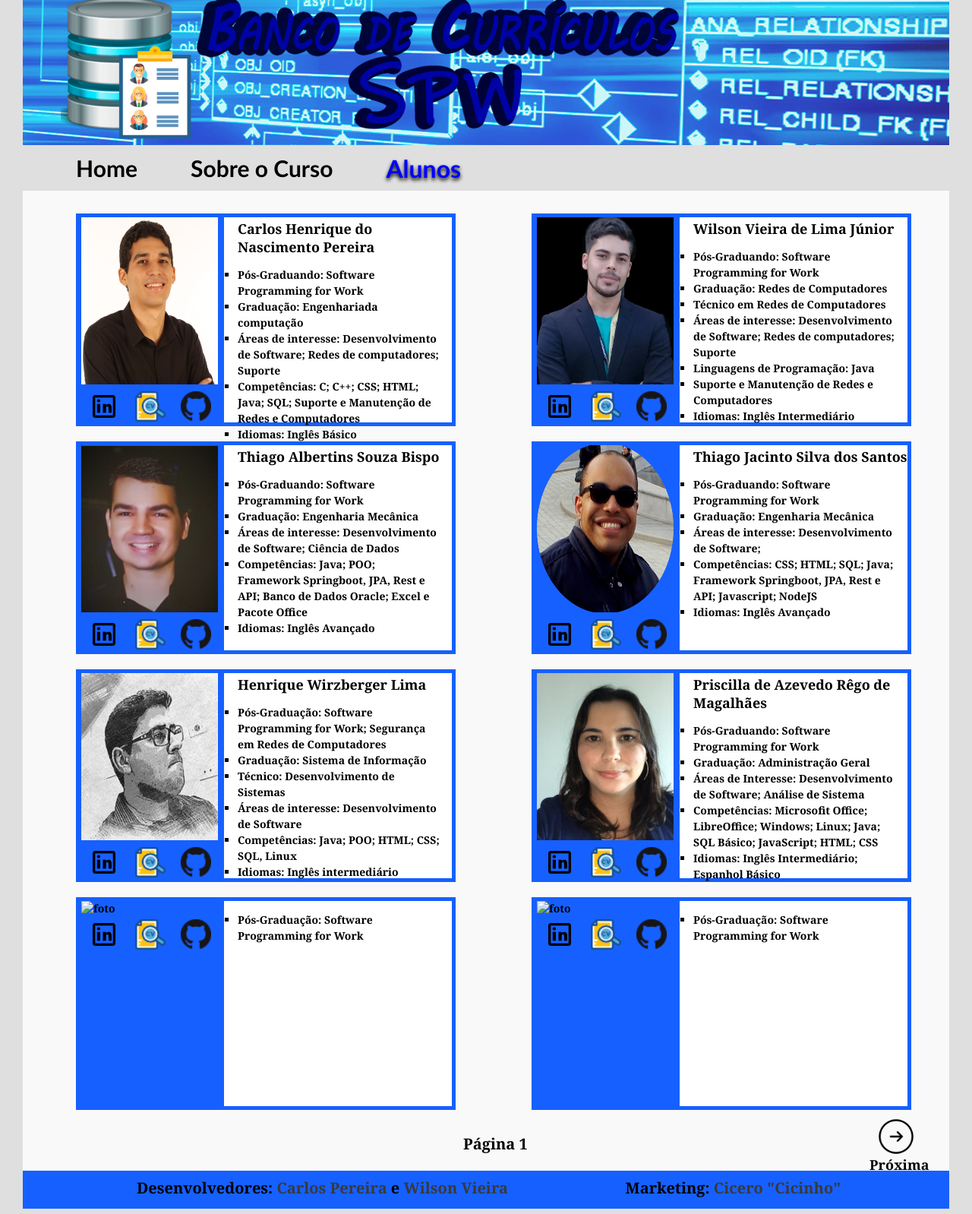
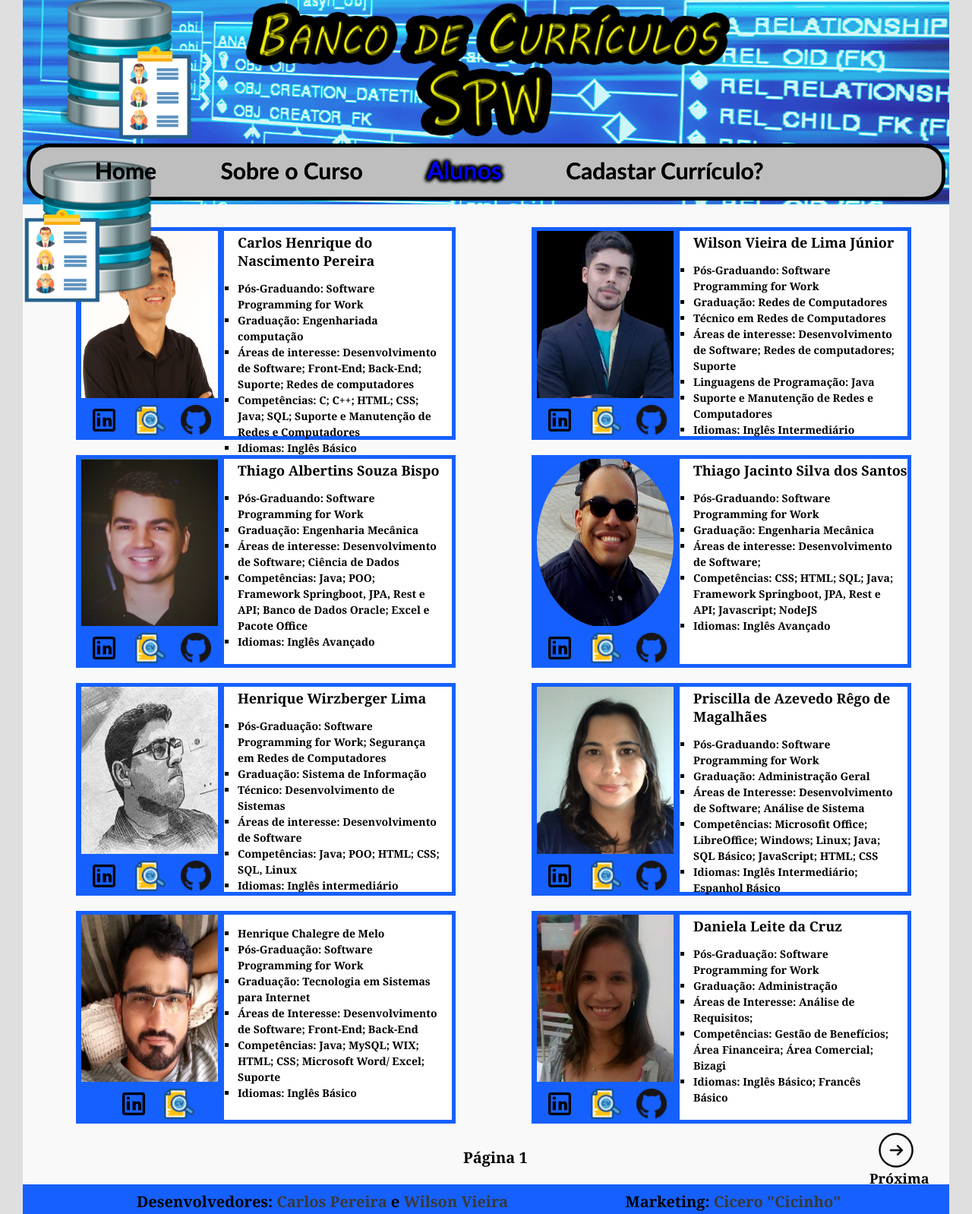
Before and after one commit to chenrique13/Programacao_Web, a plain HTML site: page SiteProjeto/Alunos.html in a window 1280 px wide. Shown: the part 9-1607 px from the top of the page at 76% size. Drawn offline with Linux system fonts and the light colour scheme.

Commit message:
Atualização

```diff
--- a/SiteProjeto/Alunos.html
+++ b/SiteProjeto/Alunos.html
@@ -2,40 +2,34 @@
 <html>
 <head>
 <link rel="stylesheet" href="css/estilo.css">
-<style type="text/css">
-body, td, th {
-	font-family: Cambria, "Hoefler Text", "Liberation Serif", Times, "Times New Roman", serif;
-}
-</style>
 <script type="text/javascript" src="js/script.js"> </script>
 <meta charset="utf-8">
 <title>AlunosPag1</title>
 </head>
-
 <body>
 <div id="geral">
-  <div id="topo"> <img class="logo1" src="img/Logo.png" alt="logofig" width="180" height="200" > <img class="logo2" src="img/LogoNome.png" alt="logoNome" width="650" height="180"> </div>
+  <div id="topo"> <img class="logo1" src="img/Logo.png" alt="logofig" width="180" height="200" > <img class="logo2" src="img/LogoNome3.png" alt="logoNome" width="650" height="180"> <img class="logo3" src="img/Logo1.png" alt="logofig" width="180" height="200" > </div>
   <div id="menu" class="fMenu">
     <ul>
       <li><a href="index.html">Home</a></li>
       <li><a href="sobre.html">Sobre o Curso</a></li>
       <li><a href="Alunos.html" class="selecionado">Alunos</a></li>
+      <li><a href="index.html#cadastro" class="cadastro"> Cadastar Currículo?</a></li>
     </ul>
   </div>
   <div id="conteudo">
     <div id="coluna1" class="fColunasP">
       <div id="colunaS1" class="fColunaS">
         <div id="fotoC1" class="fFotos"> <img src="img/c2.JPG" alt="foto" width="180" height="220"> <br>
-          <a href="https://www.linkedin.com/in/carlos-pereira-1309/" title="LinkedIn" target="_blank"><img src="img/linkedin2.png" alt="linkedin" width="40" height="40"></a> <a href="Pdf/Carlos_Pereira_CV.pdf" title="Curriculo" target="_blank"><img src="img/curriculum.png" alt="Curriculo" width="40" height="40"></a> <a href="https://github.com/chenrique13" title="GitHub" target="_blank"><img src="img/GitHub.png" alt="Git" width="40" height="40"></a> </div>
+          <a href="https://www.linkedin.com/in/carlos-pereira-1309/" title="LinkedIn" target="_blank"><img src="img/linkedin2.png" alt="linkedin" width="40" height="40"></a> <a href="Pdf/Carlos_Pereira_CV.pdf" title="Currículo" target="_blank"><img src="img/curriculum.png" alt="Curriculo" width="40" height="40"></a> <a href="https://github.com/chenrique13" title="GitHub" target="_blank"><img src="img/GitHub.png" alt="Git" width="40" height="40"></a> </div>
         <div id="DescricaoC1" class="fDescricao">
           <h3>Carlos Henrique do Nascimento Pereira</h3>
           <ul>
             <li>Pós-Graduando: Software Programming for Work</li>
             <li>Graduação: Engenhariada computação</li>
-            <li>Áreas de interesse: Desenvolvimento de Software;
-              Redes de computadores;
-              Suporte</li>
-            <li>Competências: C; C++; CSS; HTML; Java;
+            <li>Áreas de interesse: Desenvolvimento de Software; Front-End; Back-End; Suporte;
+              Redes de computadores</li>
+            <li>Competências: C; C++; HTML; CSS; Java;
               SQL; Suporte e Manutenção de Redes e Computadores</li>
             <li>Idiomas: Inglês Básico</li>
           </ul>
@@ -43,7 +37,7 @@ body, td, th {
       </div>
       <div id="colunaS2" class="fColunaS">
         <div id="fotoC2" class="fFotos"> <img src="img/ThiagoA.png" alt="Foto" width="180" height="220"> <br>
-          <a href="https://www.linkedin.com/in/thiagoalbertins/" title="LinkedIn" target="_blank"><img src="img/linkedin2.png" alt="linkedin" width="40" height="40"></a> <a href="Pdf/cv_ThiagoAlbertins.pdf" title="Curriculo" target="_blank"><img src="img/curriculum.png" alt="Curriculo" width="40" height="40"></a> <a href="https://github.com/thiagoalbertins" title="GitHub" target="_blank"><img src="img/GitHub.png" alt="Git" width="40" height="40"></a> </div>
+          <a href="https://www.linkedin.com/in/thiagoalbertins/" title="LinkedIn" target="_blank"><img src="img/linkedin2.png" alt="linkedin" width="40" height="40"></a> <a href="Pdf/cv_ThiagoAlbertins.pdf" title="Currículo" target="_blank"><img src="img/curriculum.png" alt="Curriculo" width="40" height="40"></a> <a href="https://github.com/thiagoalbertins" title="GitHub" target="_blank"><img src="img/GitHub.png" alt="Git" width="40" height="40"></a> </div>
         <div id="DescricaoC2" class="fDescricao">
           <h3>Thiago Albertins Souza Bispo</h3>
           <ul>
@@ -57,7 +51,7 @@ body, td, th {
       </div>
       <div id="colunaS3" class="fColunaS">
         <div id="fotoC3" class="fFotos"> <img src="img/HenriqueW.png" alt="foto" width="180" height="220"> <br>
-          <a href="https://www.linkedin.com/in/henriquewirz/" title="LinkedIn" target="_blank"><img src="img/linkedin2.png" alt="linkedin" width="40" height="40"></a> <a href="Pdf/CV_HenriqueWirzbergerLima.pdf" title="Curriculo" target="_blank"><img src="img/curriculum.png" alt="Curriculo" width="40" height="40"></a> <a href="https://github.com/wirzberger" title="GitHub" target="_blank"><img src="img/GitHub.png" alt="Git" width="40" height="40"></a> </div>
+          <a href="https://www.linkedin.com/in/henriquewirz/" title="LinkedIn" target="_blank"><img src="img/linkedin2.png" alt="linkedin" width="40" height="40"></a> <a href="Pdf/CV_HenriqueWirzbergerLima.pdf" title="Currículo" target="_blank"><img src="img/curriculum.png" alt="Curriculo" width="40" height="40"></a> <a href="https://github.com/wirzberger" title="GitHub" target="_blank"><img src="img/GitHub.png" alt="Git" width="40" height="40"></a> </div>
         <div id="DescricaoC3" class="fDescricao">
           <h3>Henrique Wirzberger Lima</h3>
           <ul>
@@ -71,13 +65,20 @@ body, td, th {
         </div>
       </div>
       <div id="colunaS4" class="fColunaS">
-        <div id="fotoC4" class="fFotos"> <img src="#" alt="foto" width="180" height="220"> <br>
-          <a href="" title="LinkedIn" target="_blank"><img src="img/linkedin2.png" alt="linkedin" width="40" height="40"></a> <a href="" title="Curriculo" target="_blank"><img src="img/curriculum.png" alt="Curriculo" width="40" height="40"></a> <a href="" title="GitHub" target="_blank"><img src="img/GitHub.png" alt="Git" width="40" height="40"></a> </div>
+        <div id="fotoC4" class="fFotos"> <img src="img/HenriqueC.png" alt="foto" width="180" height="220"> <br>
+          <center>
+            <a href="https://www.linkedin.com/in/henrique-chalegre-951266191/" title="LinkedIn" target="_blank"><img src="img/linkedin2.png" alt="linkedin" width="40" height="40"></a> <a href="Pdf/Henrique_Chalegre_CV.pdf" title="Currículo" target="_blank"><img src="img/curriculum.png" alt="Curriculo" width="40" height="40"></a>
+          </center>
+        </div>
         <div id="DescricaoC4" class="fDescricao">
           <h3></h3>
           <ul>
-            <li></li>
+            <li>Henrique Chalegre de Melo</li>
             <li>Pós-Graduação: Software Programming for Work</li>
+            <li>Graduação: Tecnologia em Sistemas para Internet</li>
+            <li>Áreas de Interesse: Desenvolvimento de Software; Front-End; Back-End</li>
+            <li>Competências: Java; MySQL; WIX; HTML; CSS; Microsoft Word/ Excel; Suporte</li>
+            <li>Idiomas: Inglês Básico</li>
           </ul>
         </div>
       </div>
@@ -85,7 +86,7 @@ body, td, th {
     <div id="coluna2" class="fColunasP">
       <div id="colunaS5" class="fColunaS">
         <div id="fotoC5" class="fFotos"> <img src="img/Wilson.jpeg" alt="FotoWilson" width="180" height="220"> <br>
-          <a href="https://www.linkedin.com/in/wilson-vieira-14a914198/" title="LinkedIn" target="_blank"><img src="img/linkedin2.png" alt="linkedin" width="40" height="40"></a> <a href="Pdf/Currículo_Wilson_CV.pdf" title="Curriculo" target="_blank"><img src="img/curriculum.png" alt="Curriculo" width="40" height="40"></a> <a href="https://github.com/wilsonvieira1994" title="GitHub" target="_blank"><img src="img/GitHub.png" alt="Git" width="40" height="40"></a> </div>
+          <a href="https://www.linkedin.com/in/wilson-vieira-14a914198/" title="LinkedIn" target="_blank"><img src="img/linkedin2.png" alt="linkedin" width="40" height="40"></a> <a href="Pdf/Currículo_Wilson_CV.pdf" title="Currículo" target="_blank"><img src="img/curriculum.png" alt="Curriculo" width="40" height="40"></a> <a href="https://github.com/wilsonvieira1994" title="GitHub" target="_blank"><img src="img/GitHub.png" alt="Git" width="40" height="40"></a> </div>
         <div id="DescricaoC5" class="fDescricao">
           <h3>Wilson Vieira de Lima Júnior</h3>
           <ul>
@@ -103,7 +104,7 @@ body, td, th {
       </div>
       <div id="colunaS6" class="fColunaS">
         <div id="fotoC6" class="fFotos"> <img src="img/TJ3.png" alt="fotoThiagoJ" width="180" height="220"> <br>
-          <a href="https://www.linkedin.com/in/thiago-jacinto-silva-dos-santos-3b629598/" title="LinkedIn" target="_blank"><img src="img/linkedin2.png" alt="linkedin" width="40" height="40"></a> <a href="Pdf/CV_THIAGO_JACINTO.pdf" title="Curriculo" target="_blank"><img src="img/curriculum.png" alt="Curriculo" width="40" height="40"></a> <a href="https://github.com/thiagojacinto" title="GitHub" target="_blank"><img src="img/GitHub.png" alt="Git" width="40" height="40"></a> </div>
+          <a href="https://www.linkedin.com/in/thiago-jacinto-silva-dos-santos-3b629598/" title="LinkedIn" target="_blank"><img src="img/linkedin2.png" alt="linkedin" width="40" height="40"></a> <a href="Pdf/CV_THIAGO_JACINTO.pdf" title="Currículo" target="_blank"><img src="img/curriculum.png" alt="Curriculo" width="40" height="40"></a> <a href="https://github.com/thiagojacinto" title="GitHub" target="_blank"><img src="img/GitHub.png" alt="Git" width="40" height="40"></a> </div>
         <div id="DescricaoC6" class="fDescricao">
           <h3>Thiago Jacinto Silva dos Santos</h3>
           <ul>
@@ -117,7 +118,7 @@ body, td, th {
       </div>
       <div id="colunaS7" class="fColunaS">
         <div id="fotoC7" class="fFotos"> <img src="img/Priscilla.jpeg" alt="foto" width="180" height="220"> <br>
-          <a href="https://www.linkedin.com/in/priscillaazevedo/" title="LinkedIn" target="_blank"><img src="img/linkedin2.png" alt="linkedin" width="40" height="40"></a> <a href="Pdf/CV_Priscilla_Magalhães.pdf" title="Curriculo" target="_blank"><img src="img/curriculum.png" alt="Curriculo" width="40" height="40"></a> <a href="https://github.com/prisaz" title="GitHub" target="_blank"><img src="img/GitHub.png" alt="Git" width="40" height="40"></a> </div>
+          <a href="https://www.linkedin.com/in/priscillaazevedo/" title="LinkedIn" target="_blank"><img src="img/linkedin2.png" alt="linkedin" width="40" height="40"></a> <a href="Pdf/CV_Priscilla_Magalhães.pdf" title="Currículo" target="_blank"><img src="img/curriculum.png" alt="Curriculo" width="40" height="40"></a> <a href="https://github.com/prisaz" title="GitHub" target="_blank"><img src="img/GitHub.png" alt="Git" width="40" height="40"></a> </div>
         <div id="DescricaoC7" class="fDescricao">
           <h3>Priscilla de Azevedo Rêgo de Magalhães</h3>
           <ul>
@@ -130,18 +131,21 @@ body, td, th {
         </div>
       </div>
       <div id="colunaS8" class="fColunaS">
-        <div id="fotoC8" class="fFotos"> <img src="#" alt="foto" width="180" height="220"> <br>
-          <a href="" title="LinkedIn" target="_blank"><img src="img/linkedin2.png" alt="linkedin" width="40" height="40"></a> <a href="" title="Curriculo" target="_blank"><img src="img/curriculum.png" alt="Curriculo" width="40" height="40"></a> <a href="" title="GitHub" target="_blank"><img src="img/GitHub.png" alt="Git" width="40" height="40"></a> </div>
+        <div id="fotoC8" class="fFotos"> <img src="img/Daniela.jpeg" alt="foto" width="180" height="220"> <br>
+          <a href="https://www.linkedin.com/in/daniela-leite-a9333925/" title="LinkedIn" target="_blank"><img src="img/linkedin2.png" alt="linkedin" width="40" height="40"></a> <a href="Pdf/Curriculo_Daniela_Cruz.pdf" title="Currículo" target="_blank"><img src="img/curriculum.png" alt="Curriculo" width="40" height="40"></a> <a href="https://github.com/danilegirl" title="GitHub" target="_blank"><img src="img/GitHub.png" alt="Git" width="40" height="40"></a> </div>
         <div id="DescricaoC8" class="fDescricao">
-          <h3></h3>
+          <h3>Daniela Leite da Cruz</h3>
           <ul>
-            <li></li>
             <li>Pós-Graduação: Software Programming for Work</li>
+            <li>Graduação: Administração</li>
+            <li>Áreas de Interesse: Análise de Requisitos;</li>
+            <li>Competências: Gestão de Benefícios; Área Financeira; Área Comercial; Bizagi</li>
+            <li>Idiomas: Inglês Básico; Francês Básico</li>
           </ul>
         </div>
       </div>
     </div>
-    <div id="botaoD"> <a href="AlunosPag2.html"><img src="img/setaDireita.png" alt="botaoE" width="50" height="50"></a>
+    <div id="botaoD"> <a href="AlunosPag2.html"><img src="img/setaDireita.png" alt="botaoE" title="Próxima Página" width="50" height="50"></a>
       <p>Próxima</p>
     </div>
     <h4>Página 1</h4>
--- a/SiteProjeto/css/estilo.css
+++ b/SiteProjeto/css/estilo.css
@@ -44,55 +44,60 @@ body {
 	margin-bottom: 10px;
 }
 #topo img.logo2 {
-	margin-left: -10px;
-	margin-bottom: 28px;
+	margin-left: 51px;
+	margin-right: 51px;
+	margin-bottom: 18px;
+}
+#topo img.logo3 {
+	margin-right: 50px;
+	margin-bottom: 10px;
 }
 #menu {
+	background-image: url( "../img/FundoLogo3.png");
 	font-family: "Gill Sans", "Gill Sans MT", "Myriad Pro", "DejaVu Sans Condensed", Helvetica, Arial, "sans-serif";
-	margin: -10 0 10 0;
 	width: 1220px;
-	height: 50px;
+	height: 80px;
+	border-color: #000000;
 }
-.fMenu {
-	margin-top: 20px;
+#menu.fMenu {
+	margin-top: -20px;
 	color: #FFFFFF;
 }
-.fMenu ul {
-	margin-top: 30px;
-	margin-right: 30px;
-	margin-bottom: 30px;
-	padding: 0;
+#menu.fMenu ul {
+	background: #BEBEBE;
+	width: 1190px;
+	height: 55px;
+	border-radius: 30px;
+	padding-top: 5px;
+	padding-right: 5px;
+	padding-bottom: 5px;
+	padding-left: 5px;
 	list-style-type: none;
-	z-index: 100;
+	text-shadow: 0px 0px #000000;
+	border: 5px solid #000000;
+	margin-left: 5px;
 }
-.fMenu ul li {
+#menu.fMenu ul li {
 	position: relative;
-	float: left;
+	float: none;
 	display: inline;
-	margin-left: 70px;
-	line-height: 1px;
+	margin-left: 80px;
+	line-height: 50px;
 }
-.fMenu ul li ul li {
-	display: list-item;
-	float: none;
-}
-.fMenu ul li ul li a {
-	font-size: 18px;
-	float: none;
-	margin-left: -35px;
-}
-.fMenu ul li a {
+#menu.fMenu ul li a {
 	color: #000000;
 	text-decoration: none;
 	font-size: 30px;
 	font-weight: 800;
 }
-* html .fMenu ul li a {
-	display: inline-block;
+#menu.fMenu ul li a.selecionado, #menu.fMenu ul li a:hover {
+	color: #0000FF;
+	text-shadow: -1px 3px 5px #000000, -1px 0px 5px #000000, 1px 0px 5px #000000, 1px 0px 5px #000000, -2px 0px 5px #000000, 2px 0px 5px #000000, -2px 0px 5px #000000, 2px 0px 5px #000000;
+	font-size: xx-large;
 }
-.fMenu ul li a.selecionado, .fMenu ul li a:hover {
-	color: #0000FF;
-	text-shadow: 0 3px 5px #000000;
+#menu.fMenu ul li a.cadastro:hover {
+	color: #EBEE23;
+	text-shadow: -1px 3px 5px #000000, -1px 0px 5px #000000, 1px 0px 5px #000000, 1px 0px 5px #000000, -2px 0px 5px #000000, 2px 0px 5px #000000, -2px 0px 5px #000000, 2px 0px 5px #000000;
 	font-size: xx-large;
 }
 #conteudo {
@@ -103,7 +108,6 @@ body {
 	padding-right: 0px;
 	padding-left: 20px;
 	padding-bottom: 20px;
-	margin-top: -20px;
 }
 #conteudo li {
 	margin-right: 400px;
@@ -126,14 +130,14 @@ body {
 	color: #000000;
 	text-decoration: underline;
 }
-.fColunasP {
+#conteudo .fColunasP {
 	background: #F9F9F9;
 	width: 520px;
 	height: 1200px;
 	float: left;
 	margin: 0 40px 0 40px;
 }
-.fColunaS {
+#conteudo .fColunaS {
 	background: #1660FF;
 	width: 500px;
 	height: 280px;
@@ -143,7 +147,7 @@ body {
 	margin-left: 10px;
 	font-size: 14px;
 }
-.fFotos {
+#conteudo .fFotos {
 	background: #1660FF;
 	width: 195px;
 	height: 280px;
@@ -156,7 +160,7 @@ body {
 	margin-left: 7px;
 	margin-top: 5px
 }
-.fDescricao {
+#conteudo .fDescricao {
 	background: #FFFFFF;
 	width: 300px;
 	height: 270px;
@@ -183,14 +187,17 @@ body {
 #colunaD {
 	background: #707070;
 	width: 350px;
-	height: 180px;
+	height: 1260px;
 	float: right;
 	margin-right: 30px;
 	margin-left: 30px;
 	margin-top: 5px;
 	font-size: 16px;
 }
-.fColuna p {
+#colunaD h2 {
+	margin-top: 1000px;
+}
+#colunaD.fColuna p {
 	text-align: center;
 	margin-top: 0;
 	margin-right: 60px;
@@ -198,11 +205,11 @@ body {
 	margin-bottom: 0;
 	font-size: 16px;
 }
-.fColuna img {
+#colunaD.fColuna img {
 	margin-left: 135px;
 	margin-top: -10px;
 }
-.fColuna h3 {
+#colunaD.fColuna h3 {
 	font-size: 20px;
 }
 #botaoE {
@@ -229,20 +236,20 @@ body {
 	height: 50px;
 	clear: none;
 }
-.fCreditos li {
+#creditos.fCreditos li {
 	color: #000000;
 	display: inline;
 	margin-left: 150px;
 	font-size: 20px;
 	text-align: center;
 }
-.fCreditos li a {
+#creditos.fCreditos li a {
 	text-decoration: none;
 	color: #393939;
 	line-height: 45px;
 	text-align: center;
 }
-.fCreditos li a:hover {
+#creditos.fCreditos li a:hover {
 	color: #000000;
 	text-decoration: underline;
 }
```
Also changed, not shown: SiteProjeto/AlunosPag2.html (+3 -3 lines), SiteProjeto/index.html (+5 -3 lines), SiteProjeto/sobre.html (+3 -3 lines), SiteProjeto/img/Daniela.jpeg (added), SiteProjeto/img/HenriqueC.png (added), SiteProjeto/img/Logo1.png (added), SiteProjeto/img/LogoNome.png (deleted), SiteProjeto/img/LogoNome2.png (added), SiteProjeto/img/LogoNome3.png (added), 2 other files.
